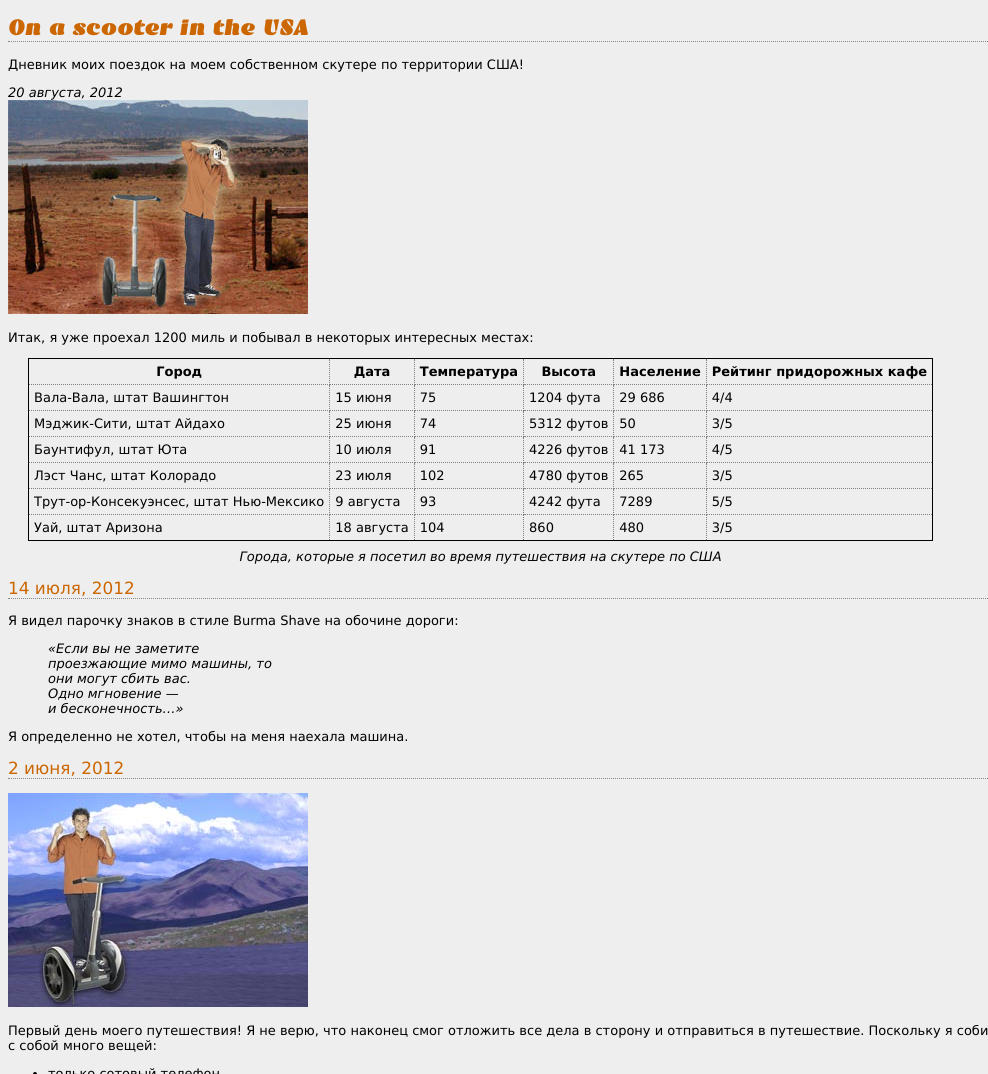
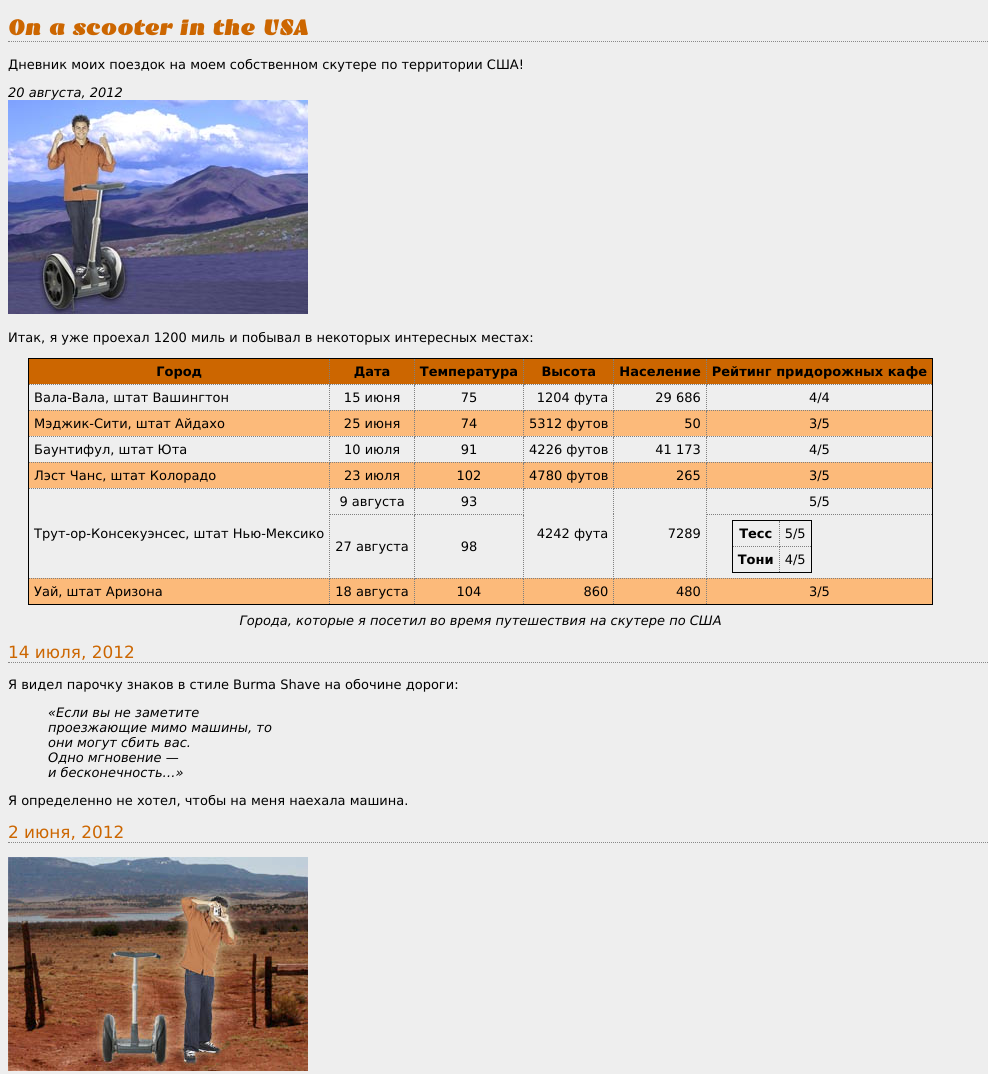
Before and after one commit to ancooper05/code, a plain HTML site: page Chapter3/index.html in a window 1280 px wide. Shown: the top 1074 px of the page, without its empty margins (0-988 px from the left). Drawn offline with Linux system fonts and the light colour scheme; files whose address does not match are found by name.

Commit message:
Chapter13

```diff
--- a/Chapter3/index.html
+++ b/Chapter3/index.html
@@ -16,7 +16,7 @@
 собственном скутере по территории США!</p>
 
 <address>20 августа, 2012</address>
-<img src="images/segway2.jpg" alt="">
+<img src="images/segway1.jpg" alt="">
 <p>Итак, я уже проехал 1200 миль и побывал в некоторых интересных местах:</p>
 
 <table>
@@ -32,51 +32,67 @@
 		</tr>
 		<tr>
 			<td>Вала-Вала, штат Вашингтон</td>
-			<td>15 июня</td>
-			<td>75</td>
-			<td>1204 фута</td>
-			<td>29 686</td>
-			<td>4/4</td>
+			<td class=center>15 июня</td>
+			<td class=center>75</td>
+			<td class=right>1204 фута</td>
+			<td class=right>29 686</td>
+			<td class=center>4/4</td>
 		</tr>
-		<tr>
+		<tr class=cellcolor>
 			<td>Мэджик-Сити, штат Айдахо</td>
-			<td>25 июня</td>
-			<td>74</td>
-			<td>5312 футов</td>
-			<td>50</td>
-			<td>3/5</td>
+			<td class=center>25 июня</td>
+			<td class=center>74</td>
+			<td class=right>5312 футов</td>
+			<td class=right>50</td>
+			<td class=center>3/5</td>
 		</tr>
 		<tr>
 			<td>Баунтифул, штат Юта</td>
-			<td>10 июля</td>
-			<td>91</td>
-			<td>4226 футов</td>
-			<td>41 173</td>
-			<td>4/5</td>
+			<td class=center>10 июля</td>
+			<td class=center>91</td>
+			<td class=right>4226 футов</td>
+			<td class=right>41 173</td>
+			<td class=center>4/5</td>
+		</tr>
+		<tr class=cellcolor>
+			<td>Лэст Чанс, штат Колорадо</td>
+			<td class=center>23 июля</td>
+			<td class=center>102</td>
+			<td class=right>4780 футов</td>
+			<td class=right>265</td>
+			<td class=center>3/5</td>
 		</tr>
 		<tr>
-			<td>Лэст Чанс, штат Колорадо</td>
-			<td>23 июля</td>
-			<td>102</td>
-			<td>4780 футов</td>
-			<td>265</td>
-			<td>3/5</td>
+			<td rowspan="2">Трут-ор-Консекуэнсес, штат Нью-Мексико</td>
+			<td class=center>9 августа</td>
+			<td class=center>93</td>
+			<td rowspan="2" class=right>4242 фута</td>
+			<td rowspan="2" class=right>7289</td>
+			<td class=center>5/5</td>
 		</tr>
 		<tr>
-			<td>Трут-ор-Консекуэнсес, штат Нью-Мексико</td>
-			<td>9 августа</td>
-			<td>93</td>
-			<td>4242 фута</td>
-			<td>7289</td>
-			<td>5/5</td>
+			<td class="center">27 августа</td>
+			<td class="center">98</td>
+			<td class="center">
+				<table>
+					<tr>
+						<th>Тесс</th>
+						<td>5/5</td>
+					</tr>
+					<tr>
+						<th>Тони</th>
+						<td>4/5</td>
+					</tr>
+				</table>
+			</td>
 		</tr>
-		<tr>
+		<tr class=cellcolor>
 			<td>Уай, штат Аризона</td>
-			<td>18 августа</td>
-			<td>104</td>
-			<td>860</td>
-			<td>480</td>
-			<td>3/5</td>
+			<td class=center>18 августа</td>
+			<td class=center>104</td>
+			<td class=right>860</td>
+			<td class=right>480</td>
+			<td class=center>3/5</td>
 		</tr>
 	</table>
 
@@ -94,7 +110,7 @@ Shave на обочине дороги:</p>
 <p>Я определенно не хотел, чтобы на меня наехала машина.</p>
 
 <h2>2 июня, 2012</h2>
-<img src="images/segway1.jpg" alt="">
+<img src="images/segway2.jpg" alt="">
 <p>Первый день моего путешествия! Я не верю, что наконец смог отложить все дела в сторону и отправиться в путешествие. Поскольку я собирался ехать на скутере, то не мог взять с собой много вещей:</p>
 
 <ul>
--- a/Chapter3/journal.css
+++ b/Chapter3/journal.css
@@ -56,3 +56,34 @@ caption {
     font-style: italic;
     padding-top: 8px;
 }
+
+.center {
+    text-align: center;
+}
+
+.right {
+    text-align: right;
+}
+
+
+/* tr:nth-child(2n+1) {
+    background-color: #fcba7a;
+} */
+
+th {
+    background-color: #cc6600;
+}
+
+.cellcolor {
+    background-color: #fcba7a;
+}
+table table th {
+    background-color:#eeeeee;
+}
+
+li {
+    list-style-image: url(images/backpack.gif);
+    padding-top: 5px;
+    margin-left: 20px;
+
+}
```
Also changed, not shown: Chapter3/images/backpack.gif (added).
